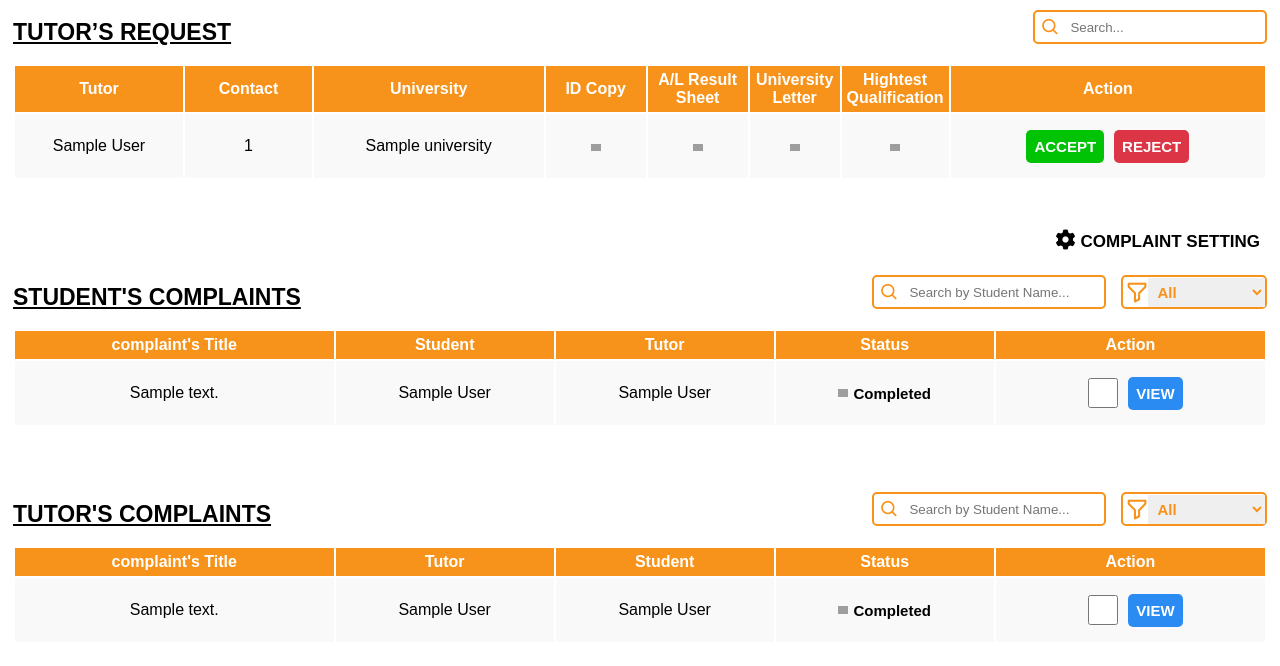
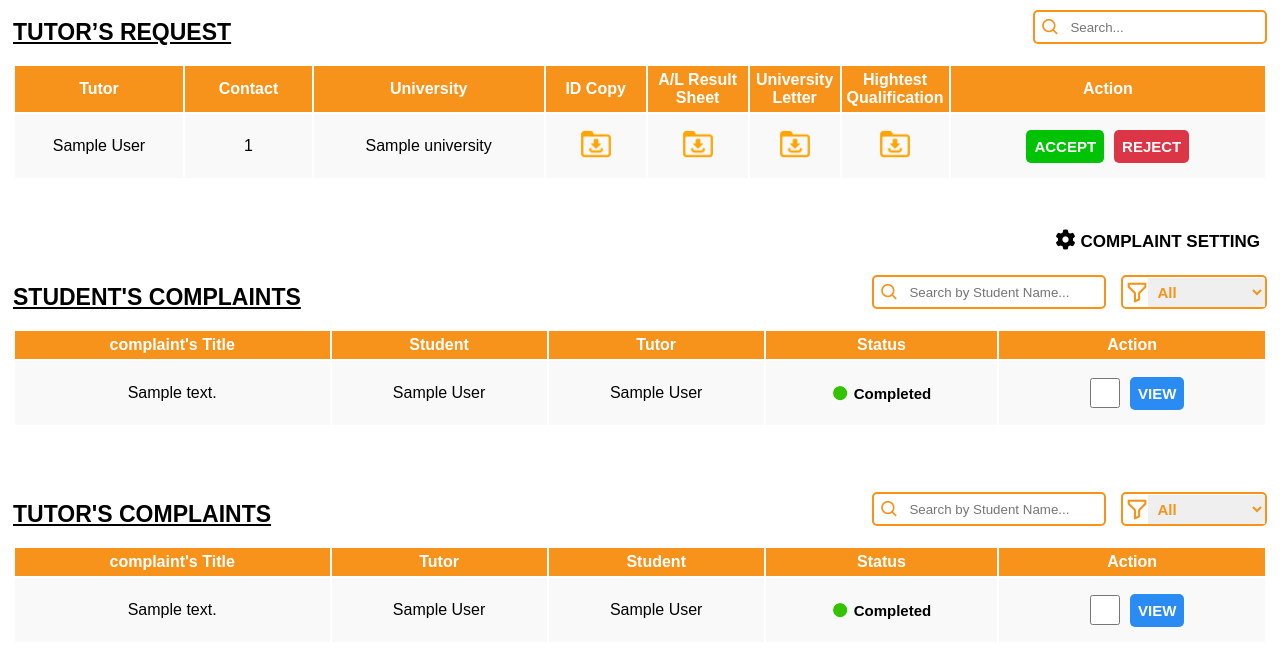
Before and after one commit to Neethamadhu-Madurasinghe/UniGura, a PHP site: the page made by app/views/admin/requirement_complaints.php in a window 1280 px wide. Shown: the top 666 px of the page. Run offline with PHP 8.4, Linux system fonts and the light colour scheme; the template is opened without the code that fills it: most values are stand-ins (such as "Sample title", 1, 10 or a date in 2020); some libraries are stand-ins or nearby versions; grey boxes are pictures that could not be loaded.

Commit message:
set the complaint status

```diff
--- a/app/models/ModelRequirementComplaints.php
+++ b/app/models/ModelRequirementComplaints.php
@@ -59,4 +59,8 @@ class ModelRequirementComplaints{
     }
 
 
+
+    // public function addReportReason(){
+    //     $this->db->query("INSERT INTO report_reason VLAUES ")
+    // }
 }
--- a/app/views/admin/requirement_complaints.php
+++ b/app/views/admin/requirement_complaints.php
@@ -85,10 +85,10 @@
                             <td><?php echo $x->tutor->first_name . ' ' . $x->tutor->last_name ?></td>
                             <td><?php echo $x->tutor->phone_number ?></td>
                             <td><?php echo $x->university ?></td>
-                            <td><img src="<?php echo URLROOT ?>/public/images/download-icon.png" alt=""></td>
-                            <td><img src="<?php echo URLROOT ?>/public/images/download-icon.png" alt=""></td>
-                            <td><img src="<?php echo URLROOT ?>/public/images/download-icon.png" alt=""></td>
-                            <td><img src="<?php echo URLROOT ?>/public/images/download-icon.png" alt=""></td>
+                            <td><img class="qualification-img" src="<?php echo URLROOT ?>/public/img/admin/download-icon.png" alt=""></td>
+                            <td><img class="qualification-img" src="<?php echo URLROOT ?>/public/img/admin/download-icon.png" alt=""></td>
+                            <td><img class="qualification-img" src="<?php echo URLROOT ?>/public/img/admin/download-icon.png" alt=""></td>
+                            <td><img class="qualification-img" src="<?php echo URLROOT ?>/public/img/admin/download-icon.png" alt=""></td>
                             <td class="action">
                                 <button class="accept">ACCEPT</button>
                                 <button class="reject">REJECT</button>
@@ -145,14 +145,14 @@
                             <?php if ($studentComplaint->studentReport->is_inquired == 0) { ?>
                                 <td>
                                     <div class="complete-status">
-                                        <img src="./images/green-dot.png" alt="">
+                                        <img src="<?php echo URLROOT ?>/public/img/admin/green-dot.png" alt="">
                                         <h6>Completed</h6>
                                     </div>
                                 </td>
                             <?php } else if ($studentComplaint->studentReport->is_inquired == 1) { ?>
                                 <td>
                                     <div class="pending-status">
-                                        <img src="./images/blue-dot.png" alt="">
+                                        <img src="<?php echo URLROOT ?>/public/img/admin/red-dot.png" alt="">
                                         <h6>Pending</h6>
                                     </div>
                                 </td>
@@ -211,14 +211,14 @@
                                 <?php if ($tutorComplaint->tutorReport->is_inquired == 0) { ?>
                                     <td>
                                         <div class="complete-status">
-                                            <img src="./images/green-dot.png" alt="">
+                                            <img src="<?php echo URLROOT ?>/public/img/admin/green-dot.png" alt="">
                                             <h6>Completed</h6>
                                         </div>
                                     </td>
                                 <?php } else if ($tutorComplaint->tutorReport->is_inquired == 1) { ?>
                                     <td>
                                         <div class="pending-status">
-                                            <img src="./images/blue-dot.png" alt="">
+                                            <img src="<?php echo URLROOT ?>/public/img/admin/red-dot.png" alt="">
                                             <h6>Pending</h6>
                                         </div>
                                     </td>
--- a/public/css/admin/requirementComplaint.css
+++ b/public/css/admin/requirementComplaint.css
@@ -38,9 +38,6 @@
 }
 
 
-.class-details-table img {
-    width: 10px;
-}
 
 .class-details-table h6 {
     font-size: 15px;
@@ -97,6 +94,10 @@
     padding: 5px;
     width: 200px;
     outline: none;
+}
+
+.qualification-img{
+    width: 30px;
 }
 
 
@@ -230,6 +231,9 @@
     margin-left: 10px;
 }
 
+table tbody td div img{
+    width: 17px;
+}
 
 /* ---------------------------------------tutor complaints-table----------------------------------------------------- */
 
```
Also changed, not shown: public/img/admin/download-icon.png (added).
